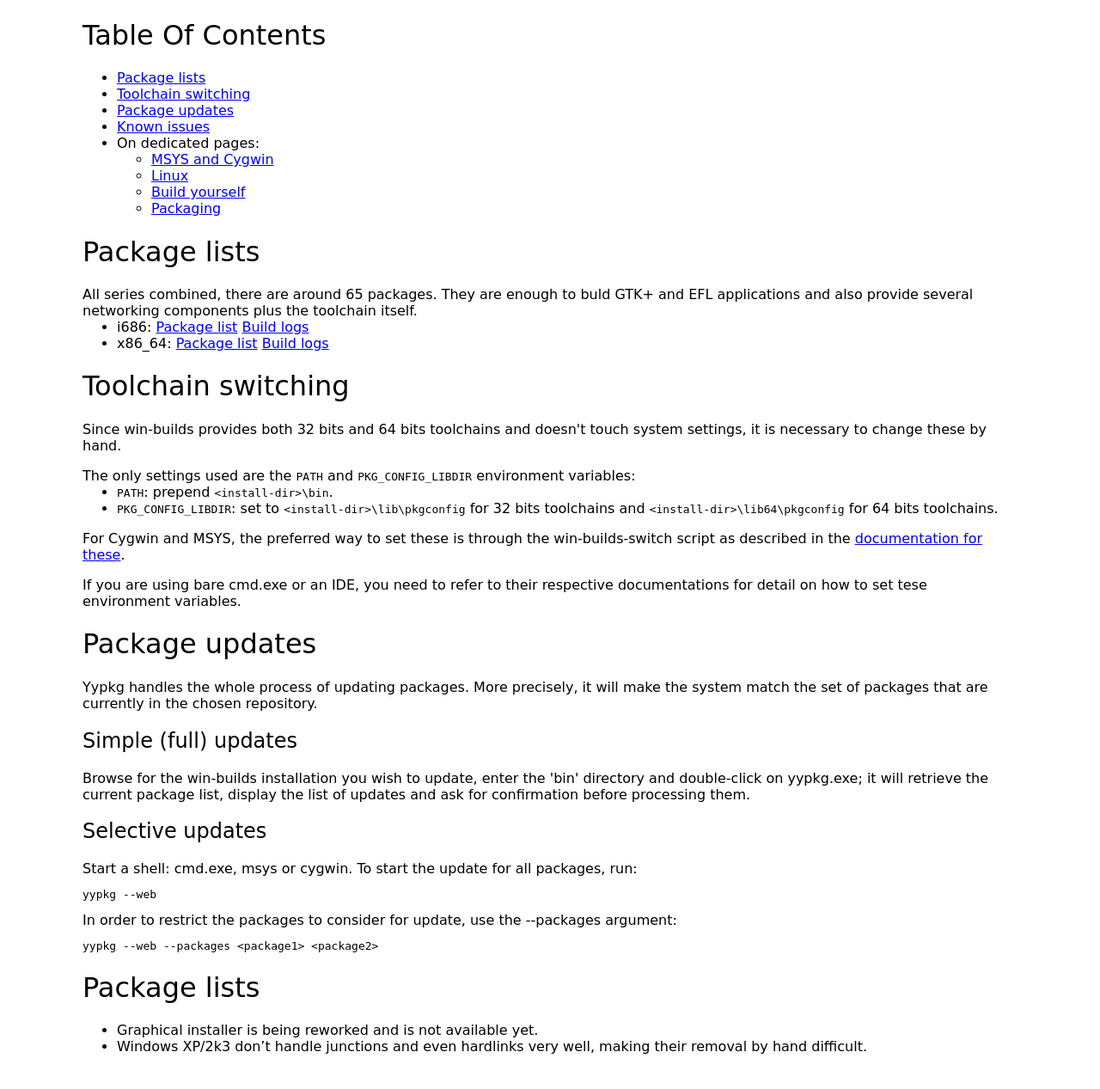
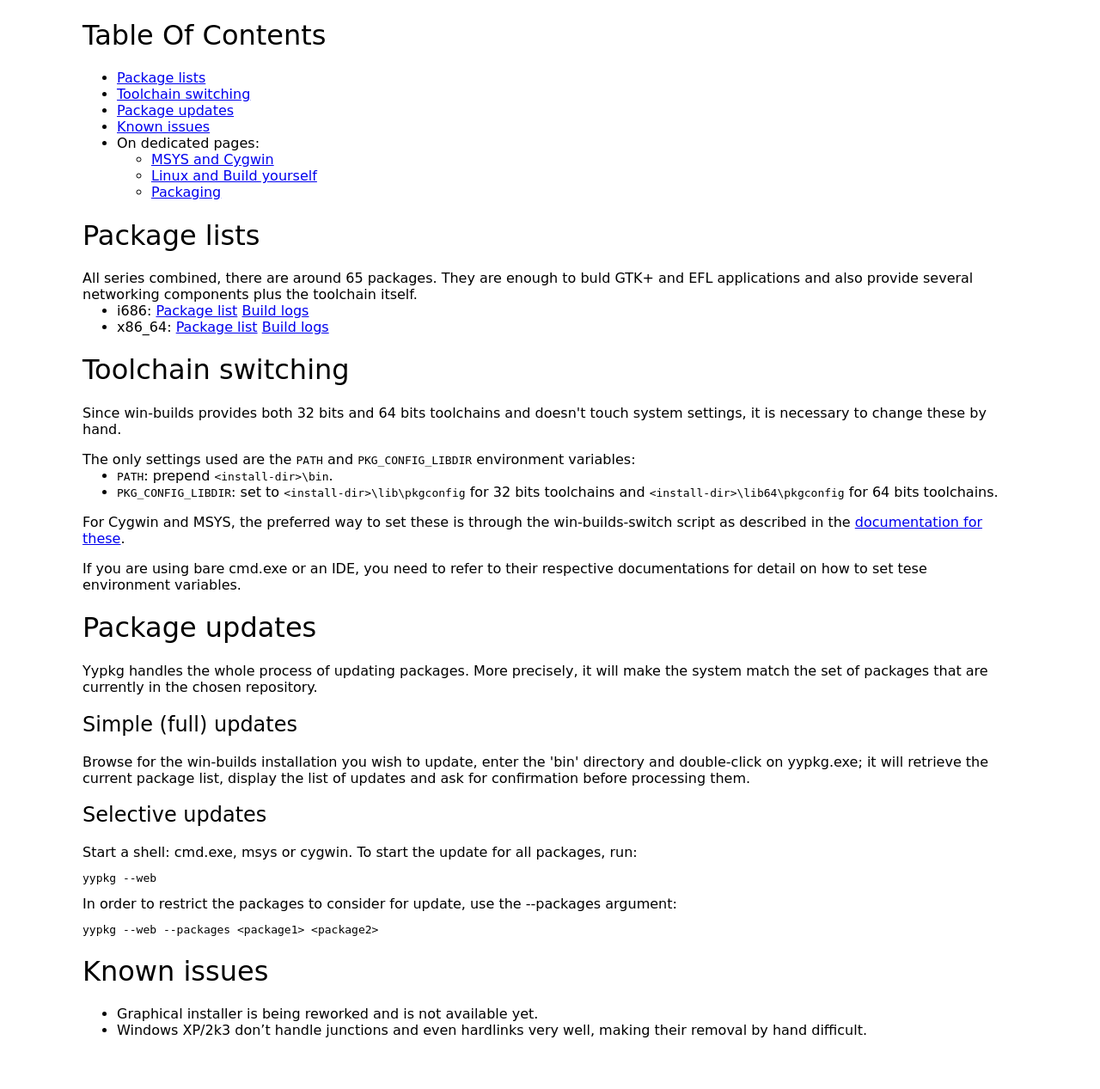
Before and after one commit to win-builds/win-builds, a PHP site: page /documentation.php in a window 1280 px wide. Shown: the part 57-1324 px from the top of the page at 86% size. After the commit the page ends 1264 px from the top, so only its background shows below. Run offline with PHP 8.4, Linux system fonts and the light colour scheme.

Commit message:
web: some more broken links.

```diff
--- a/web/documentation.php
+++ b/web/documentation.php
@@ -17,8 +17,7 @@
   <li>On dedicated pages:
     <ul>
       <li><a href="@@VERSION@@/msys-cygwin.html">MSYS and Cygwin</a></li>
-      <li><a href="@@VERSION@@/linux.html">Linux</a></li>
-      <li><a href="@@VERSION@@/diy.html">Build yourself</a></li>
+      <li><a href="@@VERSION@@/linux.html">Linux and Build yourself</a></li>
       <li><a href="@@VERSION@@/packaging.html">Packaging</a></li>
     </ul>
   </li>
@@ -88,7 +87,7 @@ the toolchain itself.
 
   In order to restrict the packages to consider for update, use the --packages argument: <pre>yypkg --web --packages &lt;package1&gt; &lt;package2&gt;</pre>
 
-<h1 id="package_lists">Package lists</h1>
+<h1 id="known_issues">Known issues</h1>
 <p>
   <ul>
     <li>Graphical installer is being reworked and is not available yet.</li>
```
